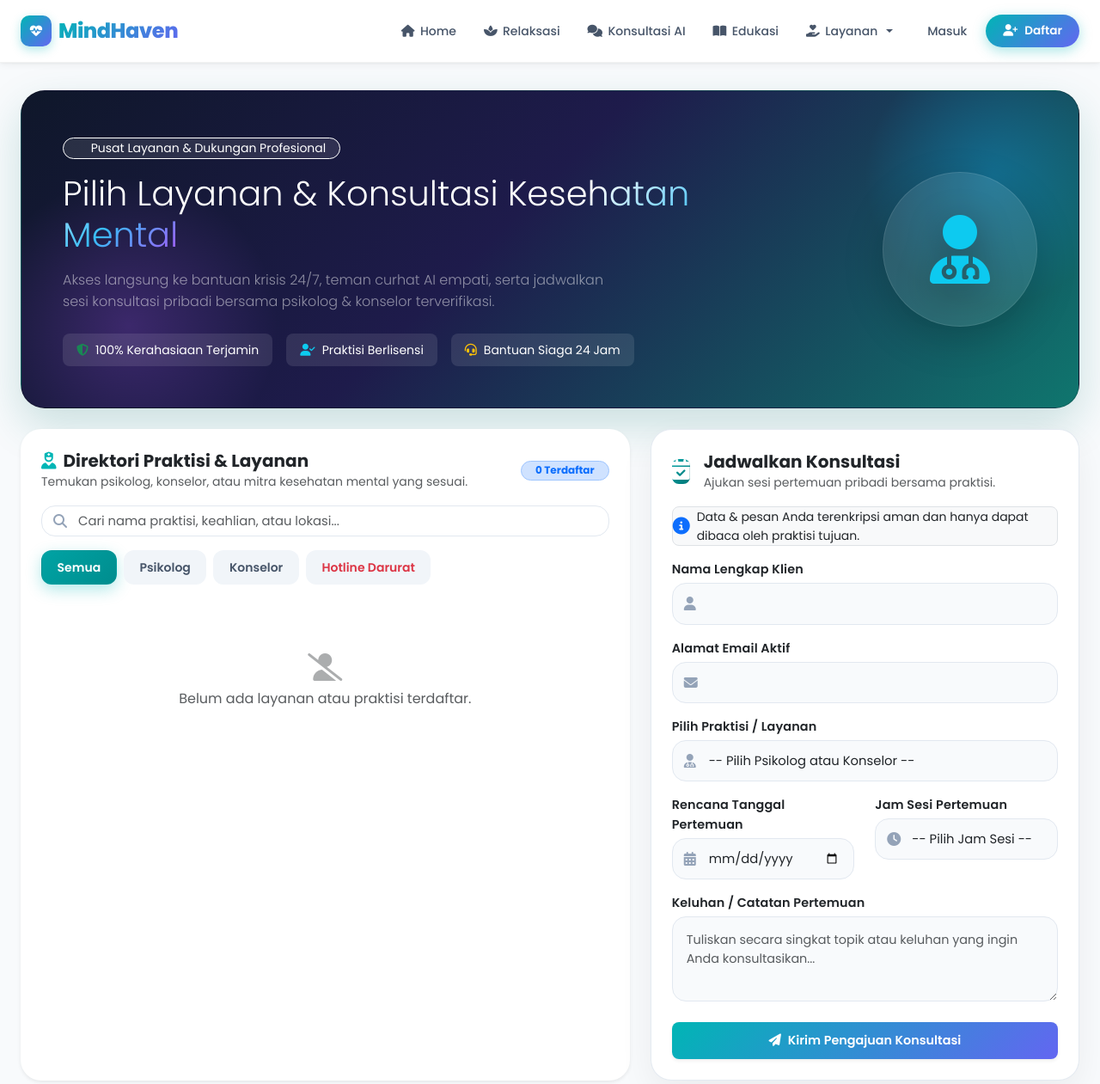
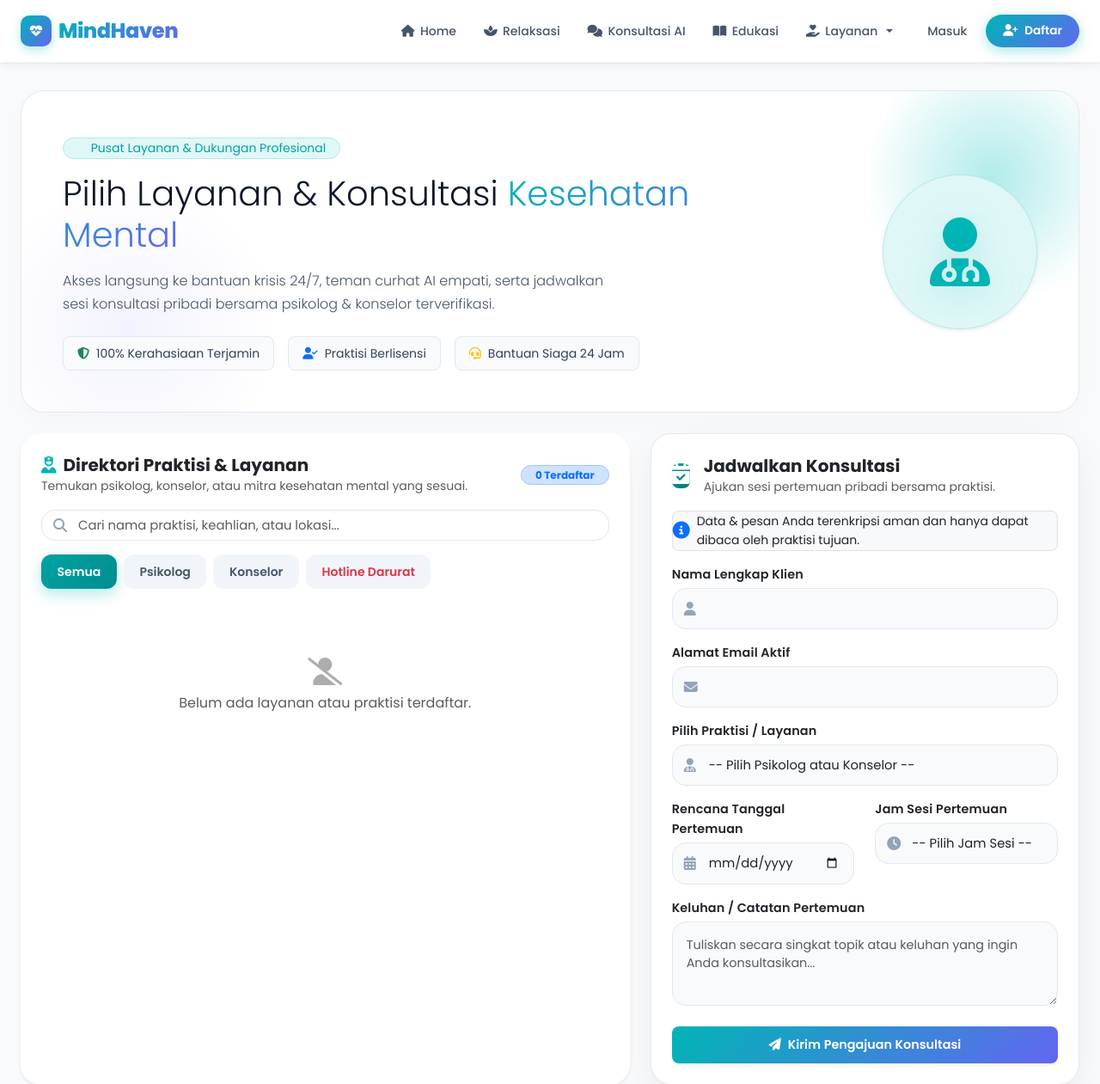
Before and after one commit to Riswantohalim11/kesehatan-mental, a Python web app: template templates/layanan.html in a window 1280 px wide. Shown: the top 1261 px of the page at 86% size. Run offline with Jinja, Linux system fonts and the light colour scheme; the template is opened without the code that fills it, so the values that code supplies are empty.

Commit message:
Update layanan.html

```diff
--- a/templates/layanan.html
+++ b/templates/layanan.html
@@ -8,9 +8,10 @@
      LAYANAN PAGE CUSTOM ELEGANT STYLES
      ============================================================ */
   .hero-layanan-card {
-    background: linear-gradient(135deg, #0f172a 0%, #1e1b4b 45%, #0f766e 100%);
+    background: #ffffff;
+    border: 1px solid var(--gray-200);
     border-radius: 28px;
-    box-shadow: 0 20px 50px rgba(15, 118, 110, 0.2);
+    box-shadow: 0 10px 30px rgba(0, 0, 0, 0.02);
     position: relative;
     overflow: hidden;
   }
@@ -21,7 +22,7 @@
     right: -50px;
     width: 300px;
     height: 300px;
-    background: radial-gradient(circle, rgba(14, 165, 233, 0.35) 0%, rgba(0, 0, 0, 0) 70%);
+    background: radial-gradient(circle, var(--primary-100) 0%, transparent 70%);
     border-radius: 50%;
     pointer-events: none;
   }
@@ -32,13 +33,13 @@
     left: -50px;
     width: 350px;
     height: 350px;
-    background: radial-gradient(circle, rgba(168, 85, 247, 0.25) 0%, rgba(0, 0, 0, 0) 70%);
+    background: radial-gradient(circle, rgba(99, 102, 241, 0.08) 0%, transparent 70%);
     border-radius: 50%;
     pointer-events: none;
   }
 
   .text-gradient-hero {
-    background: linear-gradient(135deg, #ffffff 30%, #38bdf8 70%, #a855f7 100%);
+    background: var(--grad-primary);
     -webkit-background-clip: text;
     -webkit-text-fill-color: transparent;
   }
@@ -184,32 +185,32 @@
 <!-- Modern Hero Banner Layanan -->
 <div class="row mb-4">
   <div class="col-12">
-    <div class="card hero-layanan-card p-4 p-md-5 text-white">
+    <div class="card hero-layanan-card p-4 p-md-5">
       <div class="hero-glow-1"></div>
       <div class="hero-glow-2"></div>
 
       <div class="row align-items-center position-relative" style="z-index: 2;">
         <div class="col-lg-8">
-          <div class="d-inline-flex align-items-center gap-2 px-3 py-1.5 rounded-pill bg-white bg-opacity-10 backdrop-blur border border-white border-opacity-20 mb-3 shadow-xs">
-            <span class="pulse-dot bg-info"></span>
-            <span class="small font-weight-bold text-white"><i class="fa-solid fa-sparkles me-1 text-warning"></i> Pusat Layanan &amp; Dukungan Profesional</span>
+          <div class="d-inline-flex align-items-center gap-2 px-3 py-1.5 rounded-pill mb-3" style="background:var(--primary-50);border:1px solid var(--primary-100);">
+            <span class="pulse-dot" style="background:var(--primary-500);"></span>
+            <span class="small font-weight-bold" style="color:var(--primary-600);"><i class="fa-solid fa-sparkles me-1 text-warning"></i> Pusat Layanan &amp; Dukungan Profesional</span>
           </div>
-          <h1 class="text-white font-weight-bold display-6 mb-3">
+          <h1 class="font-weight-bold display-6 mb-3" style="color:var(--gray-900);">
             Pilih Layanan &amp; Konsultasi <span class="text-gradient-hero">Kesehatan Mental</span>
           </h1>
-          <p class="text-white-50 lead fs-6 mb-4" style="max-width: 640px;">
+          <p class="lead fs-6 mb-4" style="color:var(--gray-600); max-width: 640px; line-height: 1.7;">
             Akses langsung ke bantuan krisis 24/7, teman curhat AI empati, serta jadwalkan sesi konsultasi pribadi bersama psikolog &amp; konselor terverifikasi.
           </p>
 
           <!-- Key Highlights Badges -->
           <div class="d-flex flex-wrap gap-2 gap-md-3">
-            <div class="d-flex align-items-center gap-2 px-3 py-2 rounded-3 bg-white bg-opacity-10 text-white small backdrop-blur">
+            <div class="d-flex align-items-center gap-2 px-3 py-2 rounded-3 small" style="background:var(--gray-50);border:1px solid var(--gray-200);color:var(--gray-700);">
               <i class="fa-solid fa-shield-halved text-success"></i> 100% Kerahasiaan Terjamin
             </div>
-            <div class="d-flex align-items-center gap-2 px-3 py-2 rounded-3 bg-white bg-opacity-10 text-white small backdrop-blur">
-              <i class="fa-solid fa-user-check text-info"></i> Praktisi Berlisensi
+            <div class="d-flex align-items-center gap-2 px-3 py-2 rounded-3 small" style="background:var(--gray-50);border:1px solid var(--gray-200);color:var(--gray-700);">
+              <i class="fa-solid fa-user-check text-primary"></i> Praktisi Berlisensi
             </div>
-            <div class="d-flex align-items-center gap-2 px-3 py-2 rounded-3 bg-white bg-opacity-10 text-white small backdrop-blur">
+            <div class="d-flex align-items-center gap-2 px-3 py-2 rounded-3 small" style="background:var(--gray-50);border:1px solid var(--gray-200);color:var(--gray-700);">
               <i class="fa-solid fa-headset text-warning"></i> Bantuan Siaga 24 Jam
             </div>
           </div>
@@ -217,8 +218,8 @@
 
         <!-- Decorative Illustration Icon -->
         <div class="col-lg-4 d-none d-lg-flex justify-content-end position-relative">
-          <div class="p-4 rounded-circle bg-white bg-opacity-10 backdrop-blur border border-white border-opacity-10 shadow-lg text-center" style="width:180px; height:180px; display:flex; align-items:center; justify-content:center;">
-            <i class="fa-solid fa-user-doctor text-info" style="font-size: 5rem; filter: drop-shadow(0 10px 20px rgba(0,0,0,0.3));"></i>
+          <div class="p-4 rounded-circle shadow-sm text-center" style="width:180px; height:180px; display:flex; align-items:center; justify-content:center; background:var(--primary-50); border:1px solid var(--primary-100);">
+            <i class="fa-solid fa-user-doctor" style="color:var(--primary-500); font-size: 5rem; filter: drop-shadow(0 10px 20px rgba(0, 181, 181, 0.2));"></i>
           </div>
         </div>
       </div>
```
